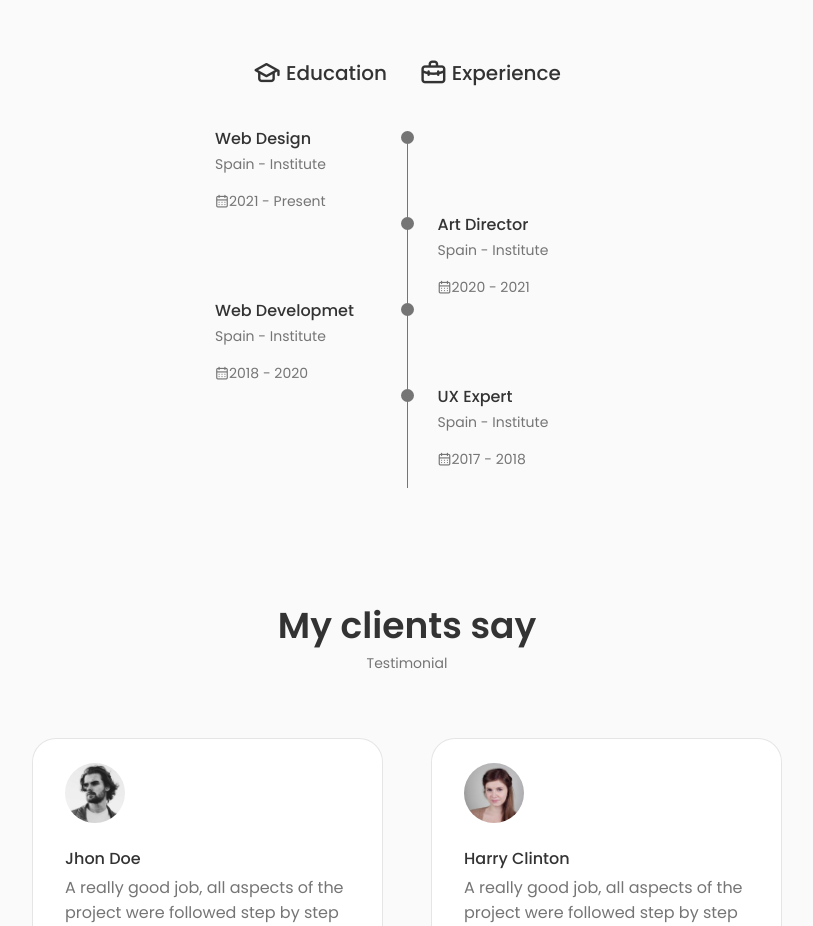
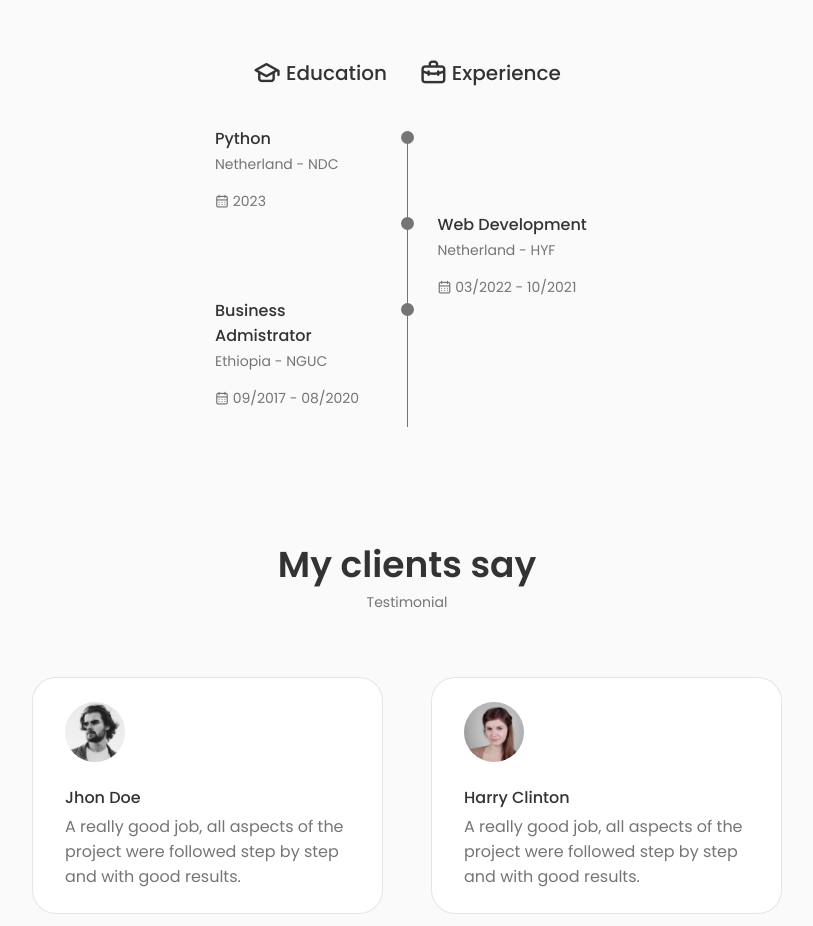
Before and after one commit to Filla0/My-Portfolio, a React (Vite) app: page / in a window 1280 px wide. Shown: the part 2600-3526 px from the top of the page, without its empty margins (233-1046 px from the left). Built offline with nearby package versions, Linux system fonts and the light colour scheme.

Commit message:
Update Qualification.jsx

```diff
--- a/src/components/Qualification/Qualification.jsx
+++ b/src/components/Qualification/Qualification.jsx
@@ -32,10 +32,10 @@ const Qualification = () => {
                     <div className={toggleState === 1 ? "qualification__content qualification__content-active" : "qualification__content"}>
                         <div className="qualification__data">
                             <div>
-                                <h3 className="qualification__title">Web Design</h3>
-                                <span className="qualification__subtitle">Spain - Institute</span>
+                                <h3 className="qualification__title">Python</h3>
+                                <span className="qualification__subtitle">Netherland - NDC</span>
                                 <div className="qualification__calander">
-                                    <i className="uil uil-calendar-alt"></i>2021 - Present
+                                    <i className="uil uil-calendar-alt"></i> 2023
                                 </div>
                             </div>
 
@@ -53,20 +53,20 @@ const Qualification = () => {
                             </div>
 
                             <div>
-                                <h3 className="qualification__title">Art Director</h3>
-                                <span className="qualification__subtitle">Spain - Institute</span>
+                                <h3 className="qualification__title">Web Development</h3>
+                                <span className="qualification__subtitle">Netherland - HYF</span>
                                 <div className="qualification__calander">
-                                    <i className="uil uil-calendar-alt"></i>2020 - 2021
+                                    <i className="uil uil-calendar-alt"></i> 03/2022 - 10/2021
                                 </div>
                             </div>
                         </div>
 
                         <div className="qualification__data">
                             <div>
-                                <h3 className="qualification__title">Web Developmet</h3>
-                                <span className="qualification__subtitle">Spain - Institute</span>
+                                <h3 className="qualification__title">Business Admistrator</h3>
+                                <span className="qualification__subtitle">Ethiopia - NGUC</span>
                                 <div className="qualification__calander">
-                                    <i className="uil uil-calendar-alt"></i>2018 - 2020
+                                    <i className="uil uil-calendar-alt"></i> 09/2017 - 08/2020
                                 </div>
                             </div>
 
@@ -76,29 +76,29 @@ const Qualification = () => {
                             </div>
                         </div>
 
-                        <div className="qualification__data">
+                        {/* <div className="qualification__data">
                         <div></div>
                             <div>
                                 <span className="qualaification__rounder"></span>
                                 <span className="qualification__line"></span>
                             </div>
                             <div>
-                                <h3 className="qualification__title">UX Expert</h3>
-                                <span className="qualification__subtitle">Spain - Institute</span>
+                                <h3 className="qualification__title">Computer Meaintenance</h3>
+                                <span className="qualification__subtitle">Ethiopa - Institute</span>
                                 <div className="qualification__calander">
                                     <i className="uil uil-calendar-alt"></i>2017 - 2018
                                 </div>
                             </div>
-                        </div>
+                        </div> */}
                     </div>
 
                     <div className={toggleState === 2 ? "qualification__content qualification__content-active" : "qualification__content"}>
                         <div className="qualification__data">
                             <div>
-                                <h3 className="qualification__title">Product Designer</h3>
-                                <span className="qualification__subtitle">Microsoft - Spain</span>
+                                <h3 className="qualification__title">IT expert</h3>
+                                <span className="qualification__subtitle">Teana Sabawian - Europe</span>
                                 <div className="qualification__calander">
-                                    <i className="uil uil-calander-alt"></i>2021 - Present
+                                    <i className="uil uil-calander-alt"></i>2023 - Present
                                 </div>
                             </div>
 
@@ -115,20 +115,20 @@ const Qualification = () => {
                                 <span className="qualification__line"></span>
                             </div>
                             <div>
-                                <h3 className="qualification__title">UX Designer</h3>
-                                <span className="qualification__subtitle">Apple Inc - Spain</span>
+                                <h3 className="qualification__title">Media Team leader</h3>
+                                <span className="qualification__subtitle">Dekna - Netherland</span>
                                 <div className="qualification__calander">
-                                    <i className="uil uil-calander-alt"></i>2020 - 2021
+                                    <i className="uil uil-calander-alt"></i>03/2022 - present
                                 </div>
                             </div>
                         </div>
 
                         <div className="qualification__data">
                             <div>
-                                <h3 className="qualification__title">Web Designer</h3>
-                                <span className="qualification__subtitle">Figma - Institute</span>
+                                <h3 className="qualification__title">Computer Technician</h3>
+                                <span className="qualification__subtitle">F.H - Ethiopa</span>
                                 <div className="qualification__calander">
-                                    <i className="uil uil-calander-alt"></i>2018 - 2020
+                                    <i className="uil uil-calander-alt"></i> 01/2018 - 03/2020
                                 </div>
                             </div>
 
```
